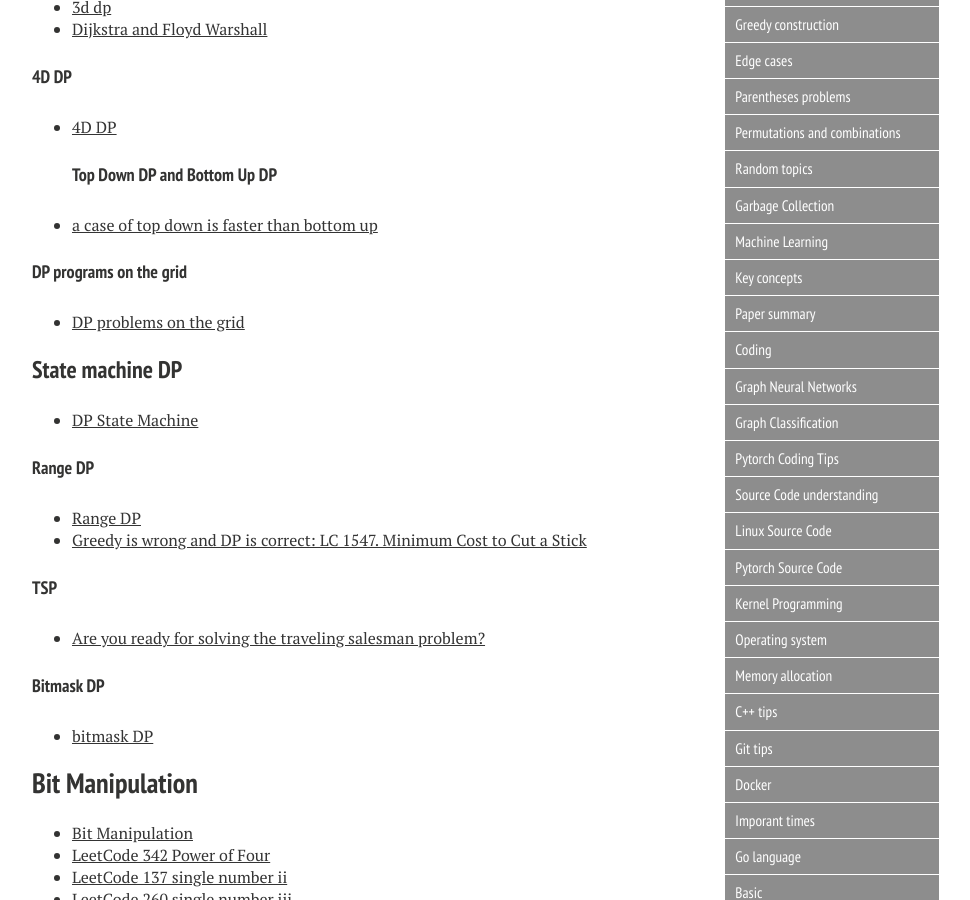
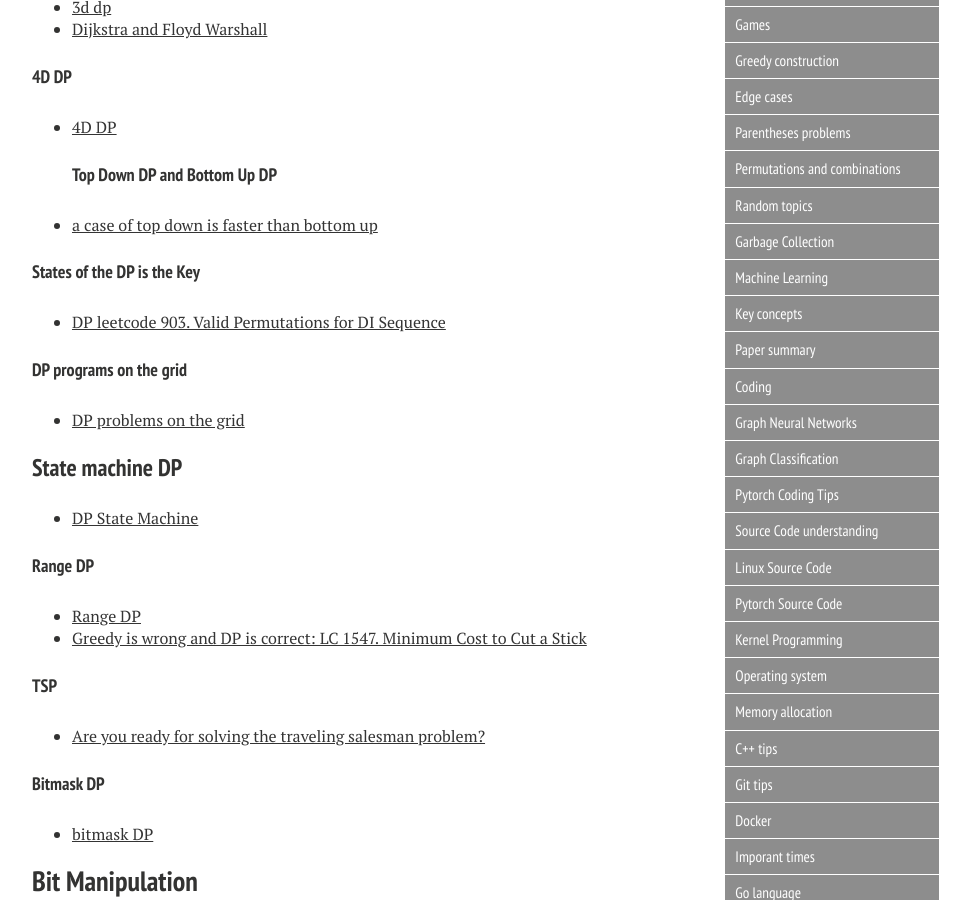
Before and after one commit to xiaokeshen/xiaokeshen.github.io, a Jekyll site: the page built from blog/index.md, in a window 1280 px wide and 900 px high, scrolled down 2991 px. Shown: the whole window, without its empty margins (288-1258 px from the left). Built offline with Jekyll 4.4.1, drawn with Linux system fonts in a browser that asks for light colours; nearby versions of some CDN libraries; some of the changed text lies outside the part shown.

Commit message:
Add an index

```diff
--- a/blog/index.md
+++ b/blog/index.md
@@ -110,6 +110,8 @@
 #### Top Down DP and Bottom Up DP
 - [a case of top down is faster than bottom up](https://medium.com/@jim.morris.shen/top-down-is-faster-than-bottom-up-f16810769933?source=friends_link&sk=b29797c7f24672ecc573e588abda354b)
 
+#### States of the DP is the Key
+- [DP leetcode 903. Valid Permutations for DI Sequence](https://medium.com/@jim.morris.shen/dp-leetcode-903-valid-permutations-for-di-sequence-6ab21ff4d7b4?source=friends_link&sk=a5ff33eb1fdae00bd72da0f450ea8b3c)
 
 #### DP programs on the grid
 - [DP problems on the grid](https://medium.com/@jim.morris.shen/dp-problems-on-the-grid-c3bcc3897eda?source=friends_link&sk=87a101cbafa3d098322ff21994a34085)
```
